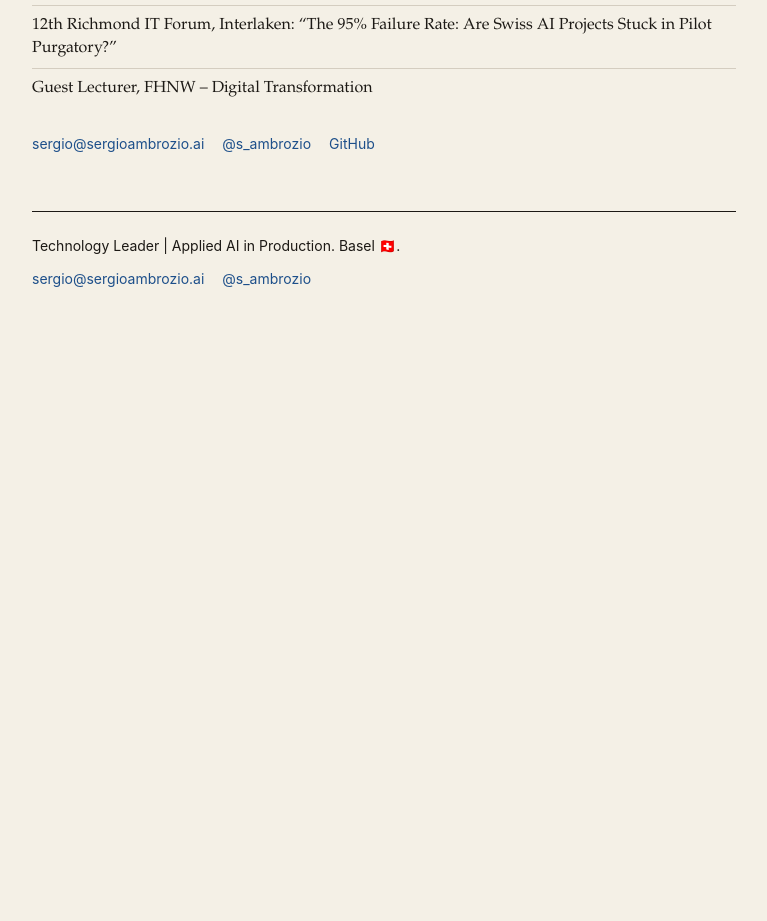
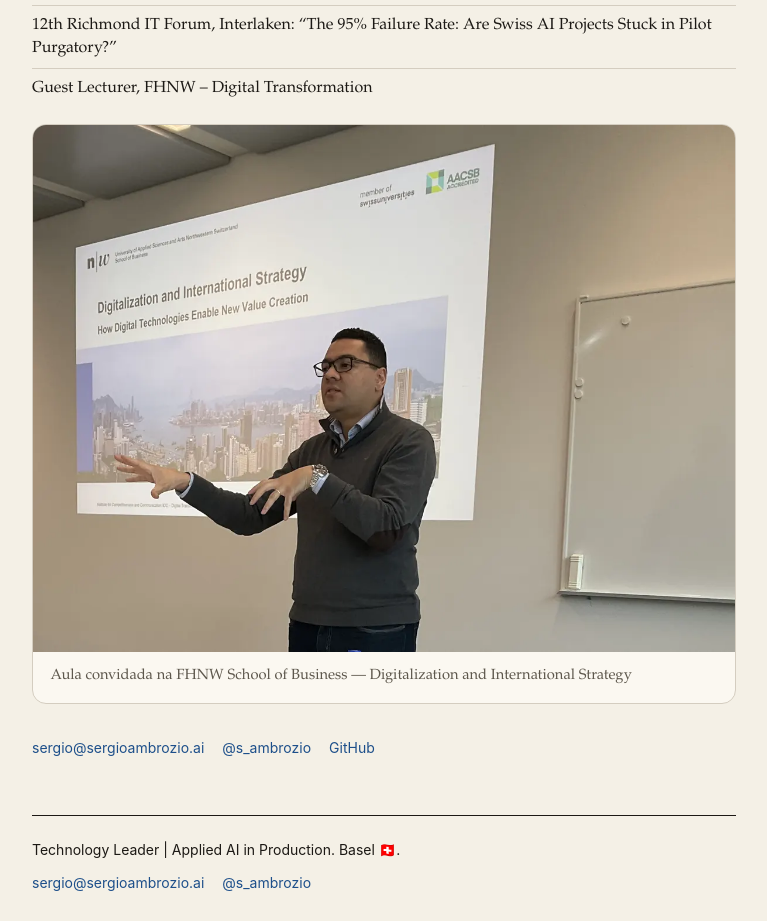
Before and after one commit to Sergio-Ambrozio/my-personal-website, a website: page about/index.html in a window 1280 px wide. Shown: the part 1680-2601 px from the top of the page, without its empty margins (256-1023 px from the left). Before the commit the page ends 2050 px from the top, so only its background shows below. Drawn offline with Linux system fonts and the light colour scheme.

Commit message:
Add FHNW guest lecture photo to Education & writing

```diff
--- a/about/index.html
+++ b/about/index.html
@@ -179,6 +179,10 @@
                     <li>12th Richmond IT Forum, Interlaken: “The 95% Failure Rate: Are Swiss AI Projects Stuck in Pilot Purgatory?”</li>
                     <li>Guest Lecturer, FHNW – Digital Transformation</li>
                 </ul>
+                <figure class="photo-card">
+                    <img src="../fhnw-lecture.webp" width="1200" height="900" loading="lazy" decoding="async" alt="Sergio Ambrozio giving a guest lecture at FHNW School of Business">
+                    <figcaption><span class="i18n-en">Guest lecture at FHNW School of Business — Digitalization and International Strategy</span><span class="i18n-pt">Aula convidada na FHNW School of Business — Digitalization and International Strategy</span></figcaption>
+                </figure>
             </section>
 
             <p class="links">
--- a/site.css
+++ b/site.css
@@ -718,6 +718,27 @@ html:not([data-lang="pt"]) .i18n-pt {
     line-height: 1.45;
 }
 
+.photo-card {
+    margin: 1.5rem 0 0;
+    border: 1px solid var(--rule);
+    border-radius: 14px;
+    background: var(--card);
+    overflow: hidden;
+}
+
+.photo-card img {
+    display: block;
+    width: 100%;
+    height: auto;
+}
+
+.photo-card figcaption {
+    padding: 0.85rem 1.1rem 1rem;
+    color: var(--muted);
+    font-size: 0.92rem;
+    line-height: 1.45;
+}
+
 @media (max-width: 680px) {
     .project-cards {
         grid-template-columns: 1fr;
```
Also changed, not shown: fhnw-lecture.webp (added).
